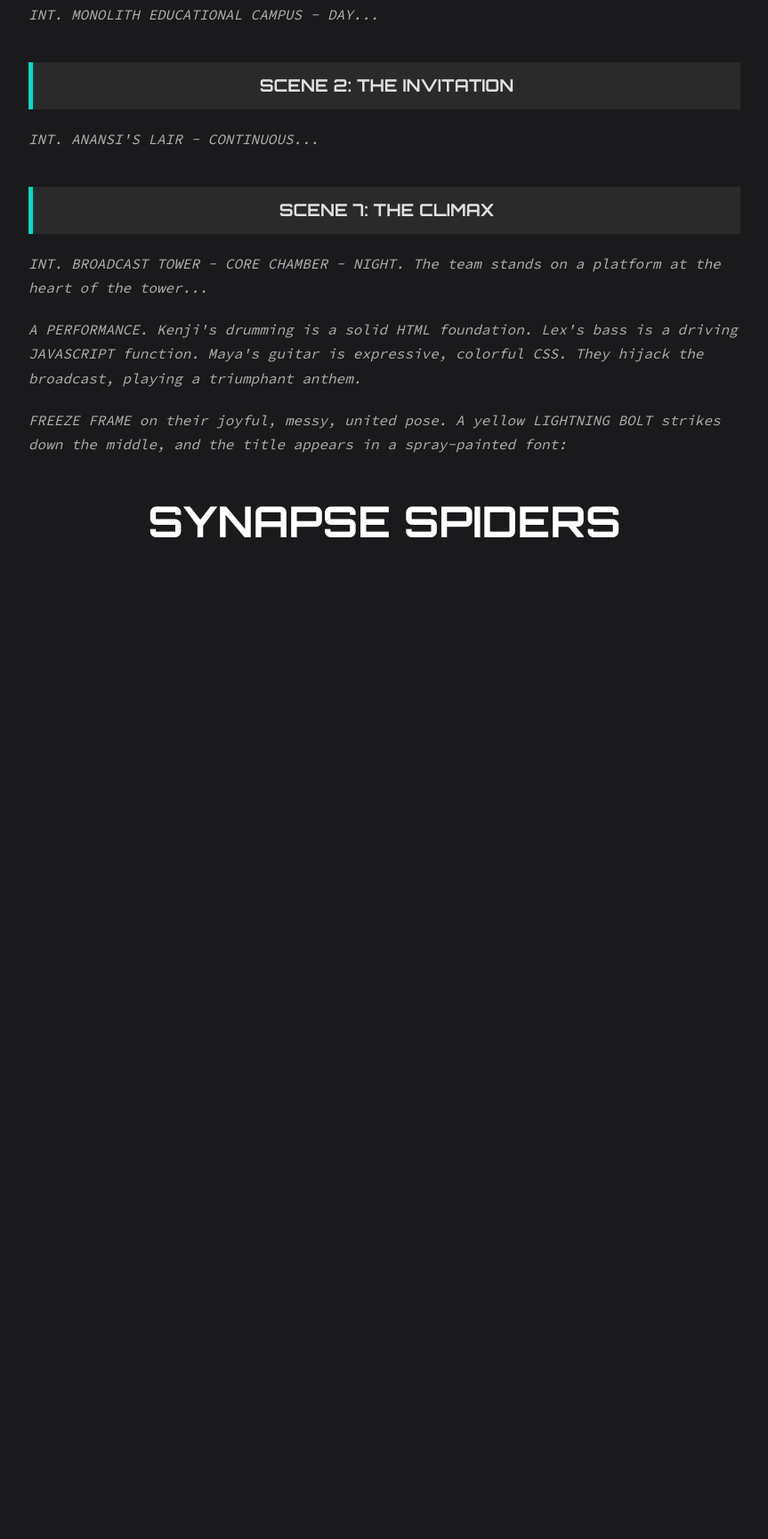
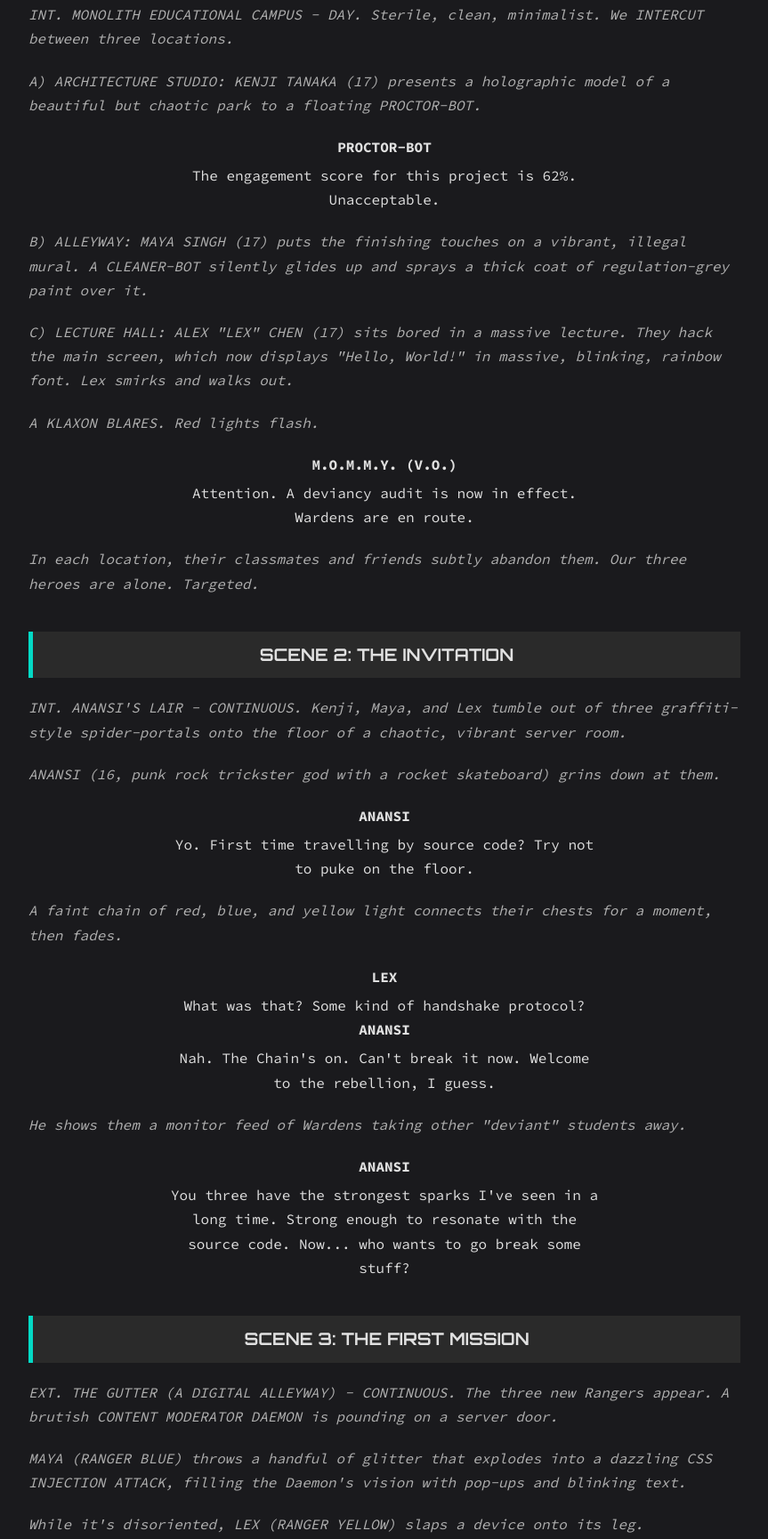
Before and after one commit to lxdangerdoll/forgotten-library, a plain HTML site: page synapse-spiders-pilot.html in a window 1280 px wide. Shown: the part 285-2015 px from the top of the page at 89% size, without its empty margins (208-1071 px from the left). Before the commit the page ends 937 px from the top, so only its background shows below. Drawn offline with Linux system fonts and the light colour scheme.

Commit message:
Update synapse-spiders-pilot.html

```diff
--- a/synapse-spiders-pilot.html
+++ b/synapse-spiders-pilot.html
@@ -4,25 +4,70 @@
     <meta charset="UTF-8">
     <meta name="viewport" content="width=device-width, initial-scale=1.0">
     <title>Synapse Spiders - Pilot Script</title>
+    <link rel="preconnect" href="https://fonts.googleapis.com">
+    <link rel="preconnect" href="https://fonts.gstatic.com" crossorigin>
     <link href="https://fonts.googleapis.com/css2?family=Source+Code+Pro:wght@400;700&family=Orbitron:wght@700&display=swap" rel="stylesheet">
     <style>
         :root {
-            --bg-color: #1a1a1d; --text-color: #e0e0e0;
-            --accent-red: #ff3c3c; --accent-blue: #3c91ff; --accent-yellow: #fff352;
+            --bg-color: #1a1a1d;
+            --text-color: #e0e0e0;
+            --accent-red: #ff3c3c;
+            --accent-blue: #3c91ff;
+            --accent-yellow: #fff352;
             --heading-color: #03dac6;
         }
-        body { background-color: var(--bg-color); color: var(--text-color); font-family: 'Source Code Pro', monospace; line-height: 1.7; margin: 0; padding: 20px 40px; }
-        .script-container { max-width: 800px; margin: 0 auto; }
-        h1, h2 { font-family: 'Orbitron', sans-serif; text-align: center; text-transform: uppercase; }
-        h1 { color: var(--heading-color); font-size: 2.5em; margin-bottom: 5px; }
-        h2.scene-heading { font-size: 1.2em; background-color: #2a2a2a; padding: 10px; margin: 40px 0 20px 0; border-left: 5px solid var(--heading-color); }
-        p.action { margin: 20px 0; font-style: italic; color: #b0b0b0; }
-        div.dialogue { margin: 0 auto 20px auto; max-width: 60%; }
-        h4.character { margin: 0; text-align: center; font-size: 1em; text-transform: uppercase; }
-        p.dialogue-line { margin: 5px 0 0 0; text-align: center; }
+        body {
+            background-color: var(--bg-color);
+            color: var(--text-color);
+            font-family: 'Source Code Pro', monospace;
+            line-height: 1.7;
+            margin: 0;
+            padding: 20px 40px;
+        }
+        .script-container {
+            max-width: 800px;
+            margin: 0 auto;
+        }
+        h1, h2 {
+            font-family: 'Orbitron', sans-serif;
+            text-align: center;
+            text-transform: uppercase;
+        }
+        h1 {
+            color: var(--heading-color);
+            font-size: 2.5em;
+            margin-bottom: 5px;
+        }
+        h2.scene-heading {
+            font-size: 1.2em;
+            background-color: #2a2a2a;
+            padding: 10px;
+            margin: 40px 0 20px 0;
+            border-left: 5px solid var(--heading-color);
+        }
+        p.action {
+            margin: 20px 0;
+            font-style: italic;
+            color: #b0b0b0;
+        }
+        div.dialogue {
+            margin: 0 auto 20px auto;
+            max-width: 60%;
+        }
+        h4.character {
+            margin: 0;
+            text-align: center;
+            font-size: 1em;
+            text-transform: uppercase;
+        }
+        p.dialogue-line {
+            margin: 5px 0 0 0;
+            text-align: center;
+        }
         .Ranger-Red { color: var(--accent-red); }
         .Ranger-Blue { color: var(--accent-blue); }
         .Ranger-Yellow { color: var(--accent-yellow); }
+
     </style>
 </head>
 <body>
@@ -31,16 +76,68 @@
         <h2 style="font-size: 1.5em;">Pilot Episode</h2>
 
         <h2 class="scene-heading">SCENE 1: THE AUDIT</h2>
-        <p class="action">INT. MONOLITH EDUCATIONAL CAMPUS - DAY...</p>
+        <p class="action">INT. MONOLITH EDUCATIONAL CAMPUS - DAY. Sterile, clean, minimalist. We INTERCUT between three locations.</p>
+        <p class="action">A) ARCHITECTURE STUDIO: KENJI TANAKA (17) presents a holographic model of a beautiful but chaotic park to a floating PROCTOR-BOT.</p>
+        <div class="dialogue">
+            <h4 class="character">PROCTOR-BOT</h4>
+            <p class="dialogue-line">The engagement score for this project is 62%. Unacceptable.</p>
+        </div>
+        <p class="action">B) ALLEYWAY: MAYA SINGH (17) puts the finishing touches on a vibrant, illegal mural. A CLEANER-BOT silently glides up and sprays a thick coat of regulation-grey paint over it.</p>
+        <p class="action">C) LECTURE HALL: ALEX "LEX" CHEN (17) sits bored in a massive lecture. They hack the main screen, which now displays "Hello, World!" in massive, blinking, rainbow font. Lex smirks and walks out.</p>
+        <p class="action">A KLAXON BLARES. Red lights flash.</p>
+        <div class="dialogue">
+            <h4 class="character">M.O.M.M.Y. (V.O.)</h4>
+            <p class="dialogue-line">Attention. A deviancy audit is now in effect. Wardens are en route.</p>
+        </div>
+        <p class="action">In each location, their classmates and friends subtly abandon them. Our three heroes are alone. Targeted.</p>
 
         <h2 class="scene-heading">SCENE 2: THE INVITATION</h2>
-        <p class="action">INT. ANANSI'S LAIR - CONTINUOUS...</p>
+        <p class="action">INT. ANANSI'S LAIR - CONTINUOUS. Kenji, Maya, and Lex tumble out of three graffiti-style spider-portals onto the floor of a chaotic, vibrant server room.</p>
+        <p class="action">ANANSI (16, punk rock trickster god with a rocket skateboard) grins down at them.</p>
+        <div class="dialogue">
+            <h4 class="character">ANANSI</h4>
+            <p class="dialogue-line">Yo. First time travelling by source code? Try not to puke on the floor.</p>
+        </div>
+        <p class="action">A faint chain of red, blue, and yellow light connects their chests for a moment, then fades.</p>
+        <div class="dialogue">
+            <h4 class="character">LEX</h4>
+            <p class="dialogue-line">What was that? Some kind of handshake protocol?</p>
+            <h4 class="character">ANANSI</h4>
+            <p class="dialogue-line">Nah. The Chain's on. Can't break it now. Welcome to the rebellion, I guess.</p>
+        </div>
+        <p class="action">He shows them a monitor feed of Wardens taking other "deviant" students away.</p>
+        <div class="dialogue">
+            <h4 class="character">ANANSI</h4>
+            <p class="dialogue-line">You three have the strongest sparks I've seen in a long time. Strong enough to resonate with the source code. Now... who wants to go break some stuff?</p>
+        </div>
 
-        <h2 class="scene-heading">SCENE 7: THE CLIMAX</h2>
-        <p class="action">INT. BROADCAST TOWER - CORE CHAMBER - NIGHT. The team stands on a platform at the heart of the tower...</p>
-        <p class="action">A PERFORMANCE. Kenji's drumming is a solid HTML foundation. Lex's bass is a driving JAVASCRIPT function. Maya's guitar is expressive, colorful CSS. They hijack the broadcast, playing a triumphant anthem.</p>
+        <h2 class="scene-heading">SCENE 3: THE FIRST MISSION</h2>
+        <p class="action">EXT. THE GUTTER (A DIGITAL ALLEYWAY) - CONTINUOUS. The three new Rangers appear. A brutish CONTENT MODERATOR DAEMON is pounding on a server door.</p>
+        <p class="action">MAYA (RANGER BLUE) throws a handful of glitter that explodes into a dazzling CSS INJECTION ATTACK, filling the Daemon's vision with pop-ups and blinking text.</p>
+        <p class="action">While it's disoriented, LEX (RANGER YELLOW) slaps a device onto its leg.</p>
+        <div class="dialogue">
+            <h4 class="character" class="Ranger-Yellow">LEX</h4>
+            <p class="dialogue-line">`daemon.leg.balance = null;`</p>
+        </div>
+        <p class="action">The Daemon crashes to the ground. As it tries to get up, KENJI (RANGER RED) jams a data-rake into its shoulder and speaks his first "word" of the mission.</p>
+        <div class="dialogue">
+            <h4 class="character" class="Ranger-Red">KENJI</h4>
+            <p class="dialogue-line">`<div>`</p>
+        </div>
+        <p class="action">A solid block of hard-light data erupts from the rake, pinning the daemon's arm to the ground. It is trapped. The team looks at each other, surprised it worked.</p>
+
+        <h2 class="scene-heading">SCENE 4 & 5: THE CLIMAX</h2>
+        <p class="action">INT. BROADCAST TOWER - CORE CHAMBER - NIGHT. This is the finale. The team has fought their way to the top.</p>
+        <div class="dialogue">
+            <h4 class="character" class="Ranger-Yellow">LEX</h4>
+            <p class="dialogue-line">I can hijack the global signal for exactly three minutes and thirty-three seconds.</p>
+        </div>
+        <p class="action">They look at each other. They know what to do.</p>
+        <p class="action">A PERFORMANCE. Kenji's drumming is a solid HTML foundation. Lex's bass is a driving JAVASCRIPT function. Maya's guitar is expressive, colorful CSS. They hijack the broadcast, replacing The Monolith's sterile feed with a raw, creative, triumphant performance of Bowie's "HEROES."</p>
+        <p class="action">We see shots of people in their grey homes looking up, captivated. The song ends. The team stands together, exhausted and victorious.</p>
         <p class="action">FREEZE FRAME on their joyful, messy, united pose. A yellow LIGHTNING BOLT strikes down the middle, and the title appears in a spray-painted font:</p>
         <h1 style="font-size: 3em; color: white;">SYNAPSE SPIDERS</h1>
+
     </div>
 </body>
 </html>
```
